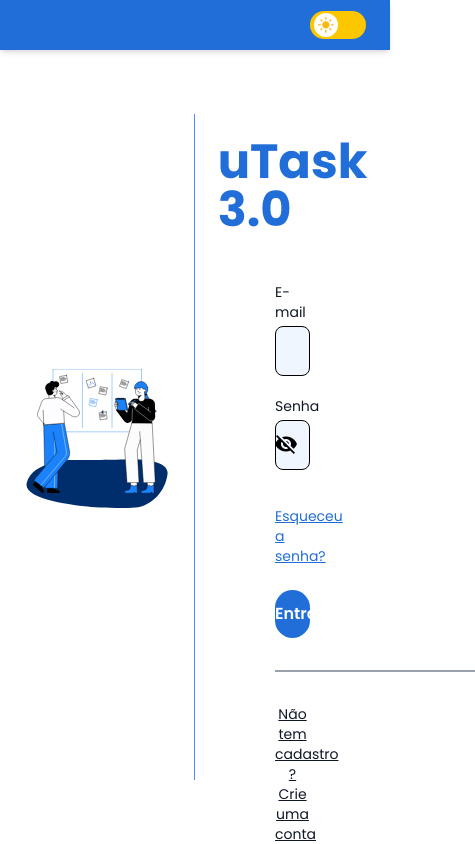
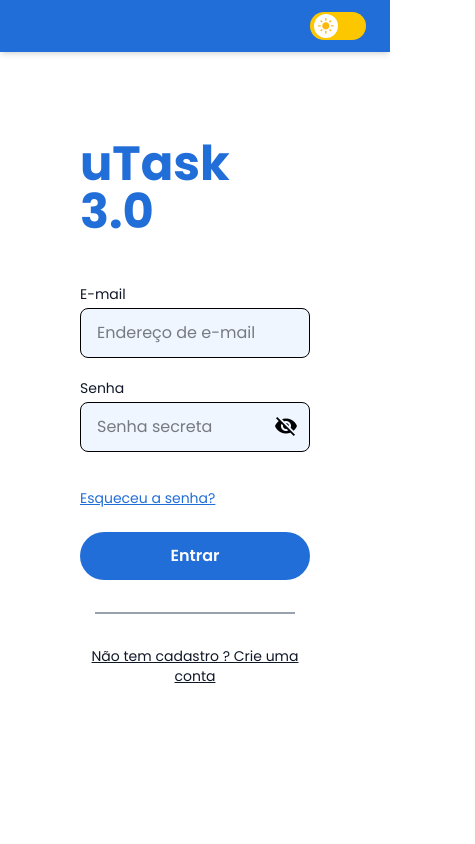
Before and after one commit to miguelnsimoes/utask-3.0, a React (Vite) app in the folder frontend/: page / in a window 390 px wide. Shown: the whole page, 475 px wide, since content can reach past the window. Built offline with nearby package versions, Linux system fonts and the light colour scheme.

Commit message:
feat: ocultar ilustração no mobile

```diff
--- a/frontend/src/pages/Login.tsx
+++ b/frontend/src/pages/Login.tsx
@@ -9,7 +9,6 @@ interface FormErrors{
   email?: string
   password?: string
 }
-
 
 export function Login() {
   const navigate = useNavigate()
@@ -67,13 +66,13 @@ export function Login() {
 
       <div className="flex flex-1">
 
-       <div className="w-1/2 flex items-center justify-center">
+       <div className="hidden sm:flex w-1/2 items-center justify-center"> {/* MUDOU */}
           <img src={illustration} alt="ilustração" className="w-3/4" />
        </div>
 
-      <div className={`w-px my-16 ${darkMode ? 'bg-gray-600' : 'bg-primary'}`}></div>
+      <div className={`hidden sm:block w-px my-16 ${darkMode ? 'bg-gray-600' : 'bg-primary'}`}></div> {/* MUDOU */}
 
-      <div className="w-1/2 flex flex-col items-center justify-start pt-22 px-20">
+      <div className="w-full sm:w-1/2 flex flex-col items-center justify-start pt-22 px-20"> {/* MUDOU */}
         <h1 className={`text-5xl font-bold mb-12 ${darkMode ? 'text-primary-dark-mode' : 'text-primary-dark'}`}>uTask 3.0</h1>
 
         <div className="flex flex-col w-full max-w-md">
```
